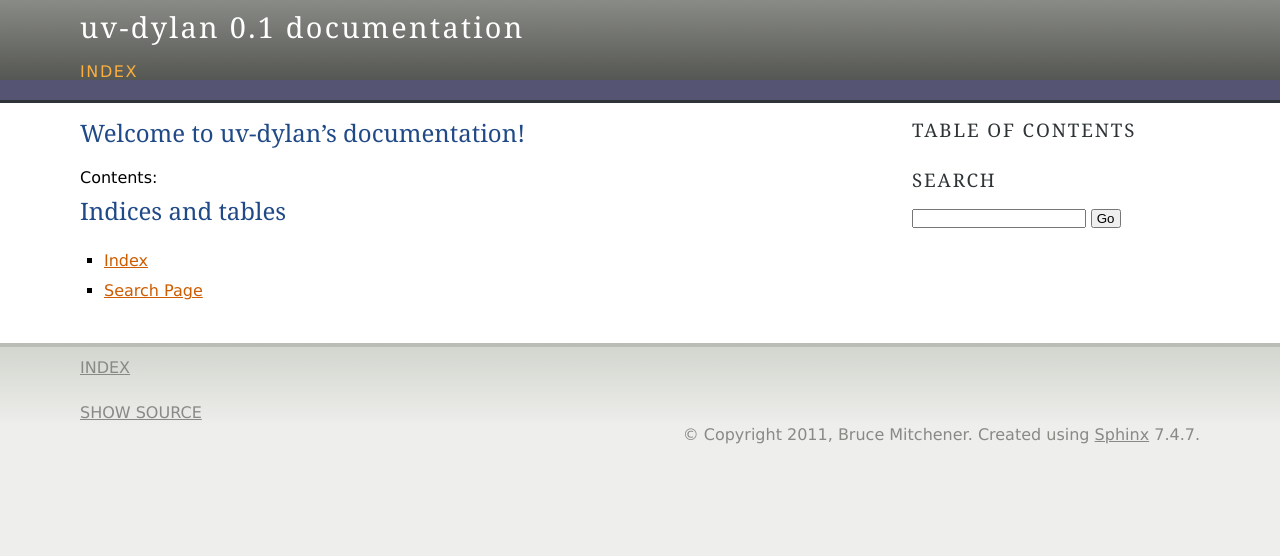
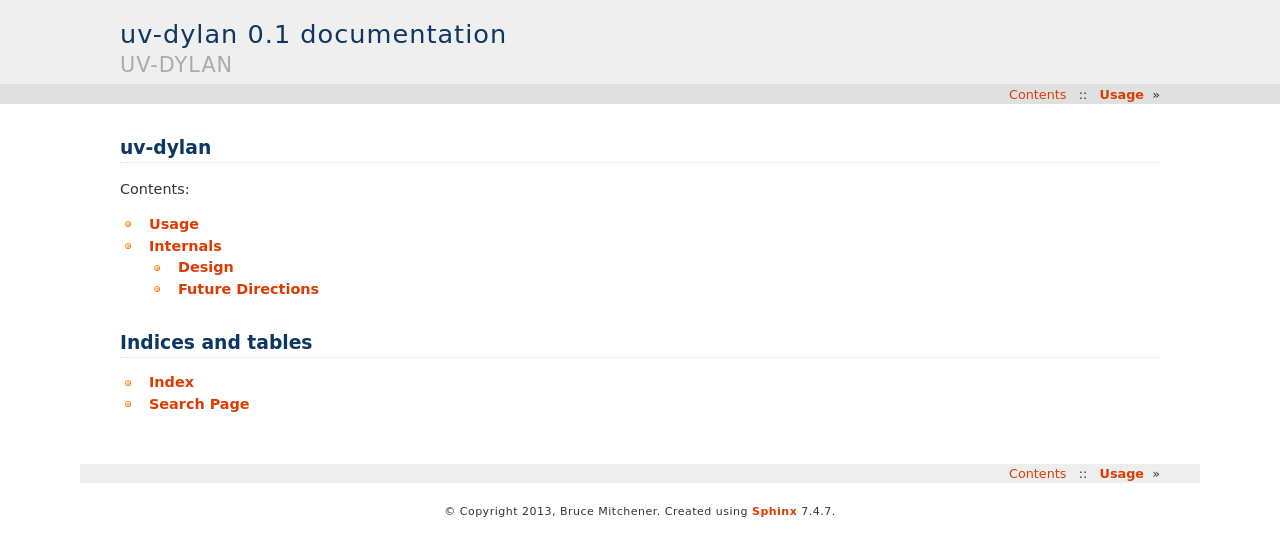
Before and after one commit to waywardmonkeys/uv-dylan, a Sphinx documentation site: the page built from docs/source/index.rst, in a window 1280 px wide. Shown: the top 556 px of the page. Built offline with Sphinx 7.4.7, drawn with Linux system fonts in a browser that asks for light colours.

Commit message:
Some early documentation on the internals.

```diff
--- a/docs/source/conf.py
+++ b/docs/source/conf.py
@@ -41,7 +41,7 @@ master_doc = 'index'
 
 # General information about the project.
 project = u'uv-dylan'
-copyright = u'2011, Bruce Mitchener'
+copyright = u'2013, Bruce Mitchener'
 
 # The version info for the project you're documenting, acts as replacement for
 # |version| and |release|, also used in various other places throughout the
@@ -91,7 +91,7 @@ pygments_style = 'sphinx'
 
 # The theme to use for HTML and HTML Help pages.  See the documentation for
 # a list of builtin themes.
-html_theme = 'agogo'
+html_theme = 'haiku'
 
 # Theme options are theme-specific and customize the look and feel of a theme
 # further.  For a list of options available for each theme, see the
@@ -248,7 +248,7 @@ texinfo_documents = [
 epub_title = u'uv-dylan'
 epub_author = u'Bruce Mitchener'
 epub_publisher = u'Bruce Mitchener'
-epub_copyright = u'2011, Bruce Mitchener'
+epub_copyright = u'2013, Bruce Mitchener'
 
 # The language of the text. It defaults to the language option
 # or en if the language is not set.
--- a/docs/source/index.rst
+++ b/docs/source/index.rst
@@ -1,11 +1,14 @@
-Welcome to uv-dylan's documentation!
-====================================
+uv-dylan
+========
 
 Contents:
 
 .. toctree::
    :maxdepth: 2
 
+   usage
+   internals
+
 Indices and tables
 ==================
 
--- /dev/null
+++ b/docs/source/usage.rst
@@ -0,0 +1,4 @@
+Usage
+=====
+
+To be written ...
```
Also changed, not shown: docs/source/internals.rst (added, +119 -0 lines), 1 other file.
